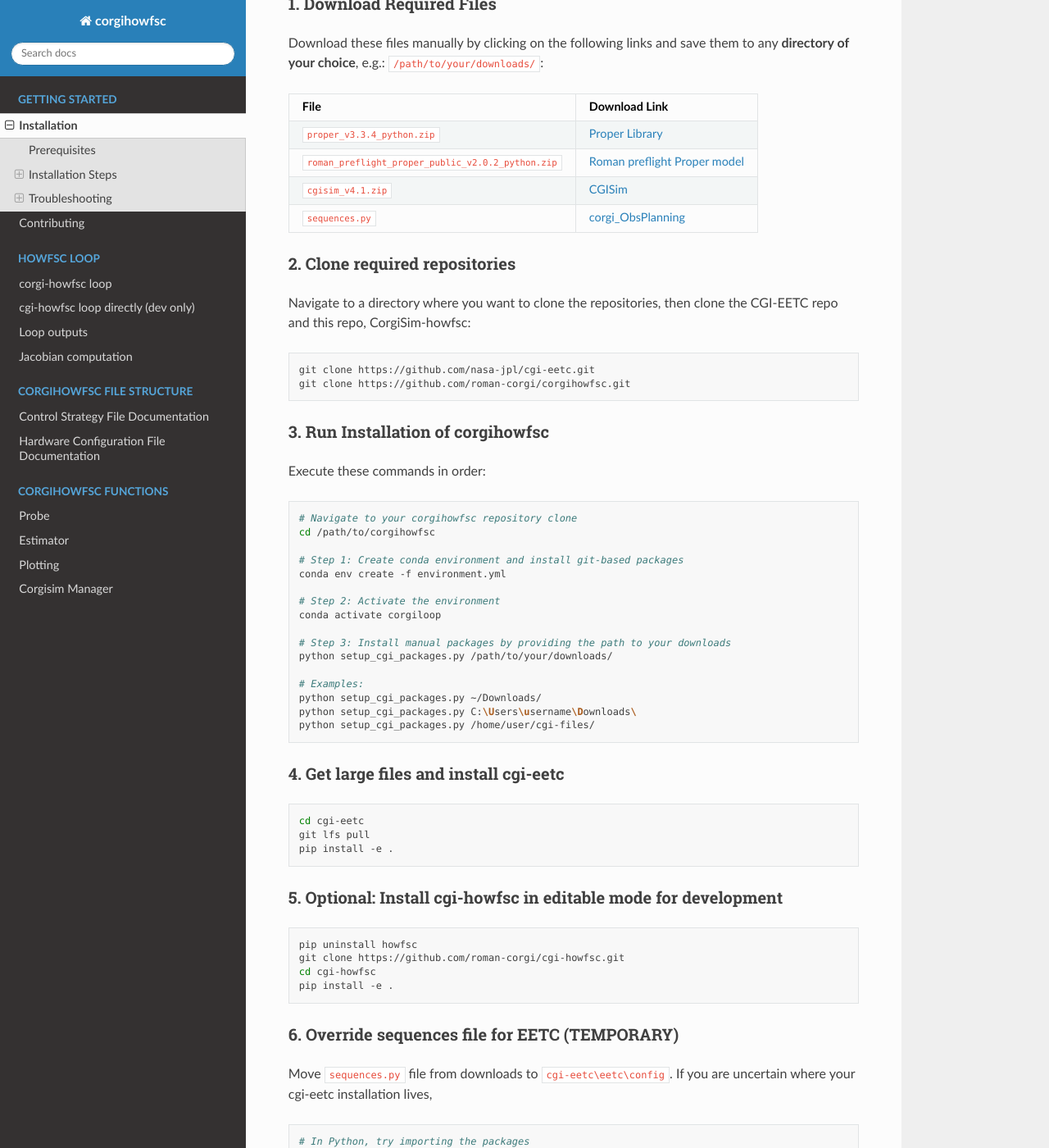
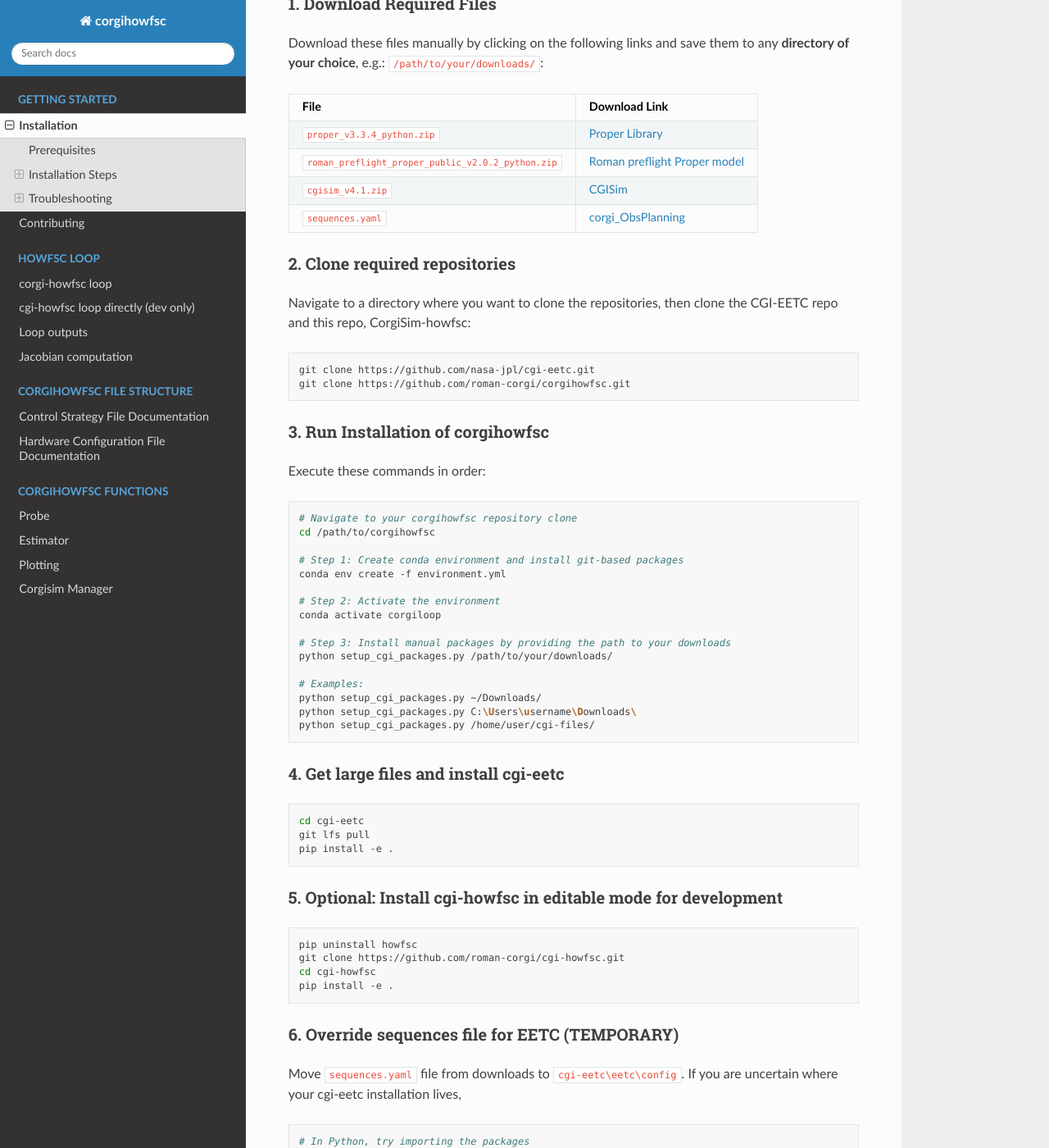
Before and after one commit to roman-corgi/corgihowfsc, a Sphinx documentation site: the page built from docs/source/installation.md, in a window 1280 px wide and 1400 px high, scrolled down 401 px. Shown: the whole window at 82% size. Built offline with Sphinx 7.4.7 and the Read the Docs theme 3.1.0, drawn with Linux system fonts in a browser that asks for light colours.

Commit message:
Update installation.md typo, should be yaml

````diff
--- a/docs/source/installation.md
+++ b/docs/source/installation.md
@@ -18,7 +18,7 @@ Download these files manually by clicking on the following links and save them t
 | `proper_v3.3.4_python.zip`                        | [Proper Library](https://sourceforge.net/projects/proper-library/files/proper_v3.3.4_python.zip/download)                              |
 | `roman_preflight_proper_public_v2.0.2_python.zip` | [Roman preflight Proper model](https://sourceforge.net/projects/cgisim/files/roman_preflight_proper_public_v2.0.2_python.zip/download) |
 | `cgisim_v4.1.zip`                                 | [CGISim](https://sourceforge.net/projects/cgisim/files/cgisim_v4.1.zip/download)                                                       |
-| `sequences.py`                                    | [corgi_ObsPlanning](https://github.com/roman-corgi/corgi_ObsPlanning/blob/main/eetc_sequences/sequences.yaml)                                               |
+| `sequences.yaml`                                    | [corgi_ObsPlanning](https://github.com/roman-corgi/corgi_ObsPlanning/blob/main/eetc_sequences/sequences.yaml)                                               |
 
 ### 2. Clone required repositories
 
@@ -70,7 +70,7 @@ pip install -e .
 ```
 
 ### 6. Override sequences file for EETC (TEMPORARY)
-Move `sequences.py` file from downloads to `cgi-eetc\eetc\config`. If you are uncertain where your cgi-eetc installation lives,
+Move `sequences.yaml` file from downloads to `cgi-eetc\eetc\config`. If you are uncertain where your cgi-eetc installation lives,
 ```python
 # In Python, try importing the packages
 import os
````
